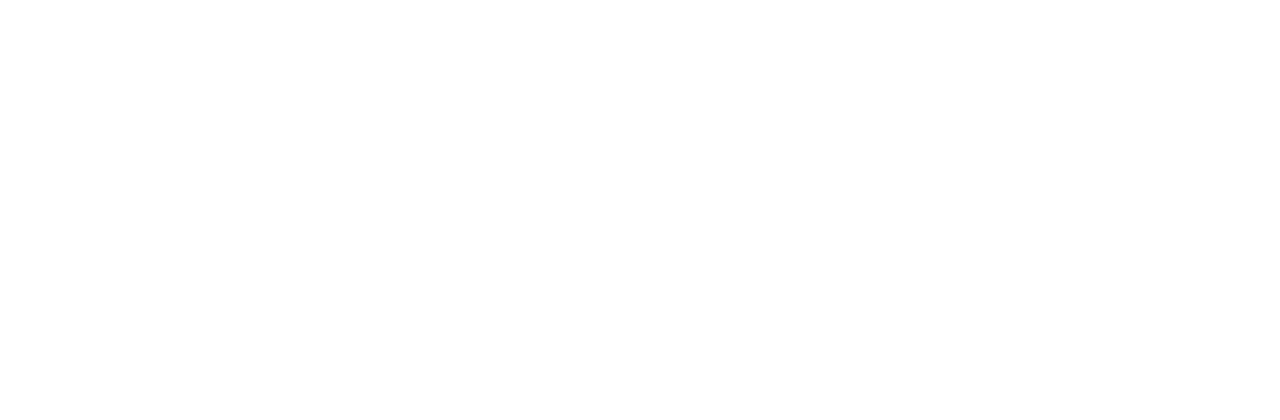
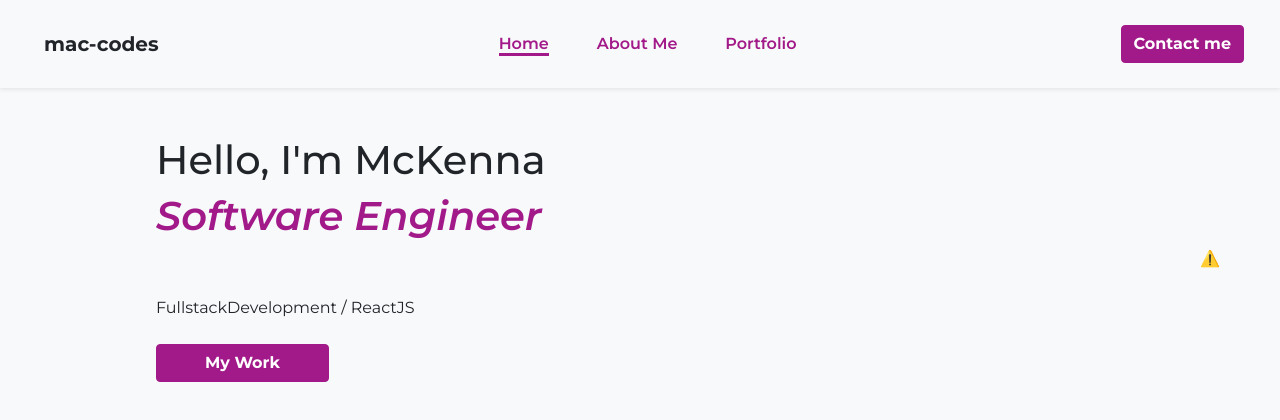
Before and after one commit to mac-codes/portfolio-by-mac, a React (Create React App) app: page / in a window 1280 px wide. Before the commit this address had no page. Shown: the top 420 px of the page. Built offline with nearby package versions, Linux system fonts and the light colour scheme; no server answers.

Commit message:
fixing changes

```diff
--- a/src/App.js
+++ b/src/App.js
@@ -3,23 +3,23 @@
 import About from './components/About'
 import Projects from './components/Projects'
 import Contact from './components/Contact';
-import { BrowserRouter, Routes, Route } from 'react-router-dom'
+import { HashRouter, Routes, Route } from 'react-router-dom'
 
 
 function App() {
 
   return (
     <>
-      <BrowserRouter>
+      <HashRouter>
         <Routes>
-          <Route path='/bad-portfolio' element={<SharedLayout />}>
+          <Route path='/' element={<SharedLayout />}>
             <Route index element={<Home />} />
             <Route path='about' element={<About />} />
             <Route path='projects' element={<Projects />} />
             <Route path='contact' element={<Contact />} />
           </Route>
         </Routes>
-      </BrowserRouter>
+      </HashRouter>
     </>
   )
 
```
Also changed, not shown: 16 other files (tests, documents, lock files or other folders).
